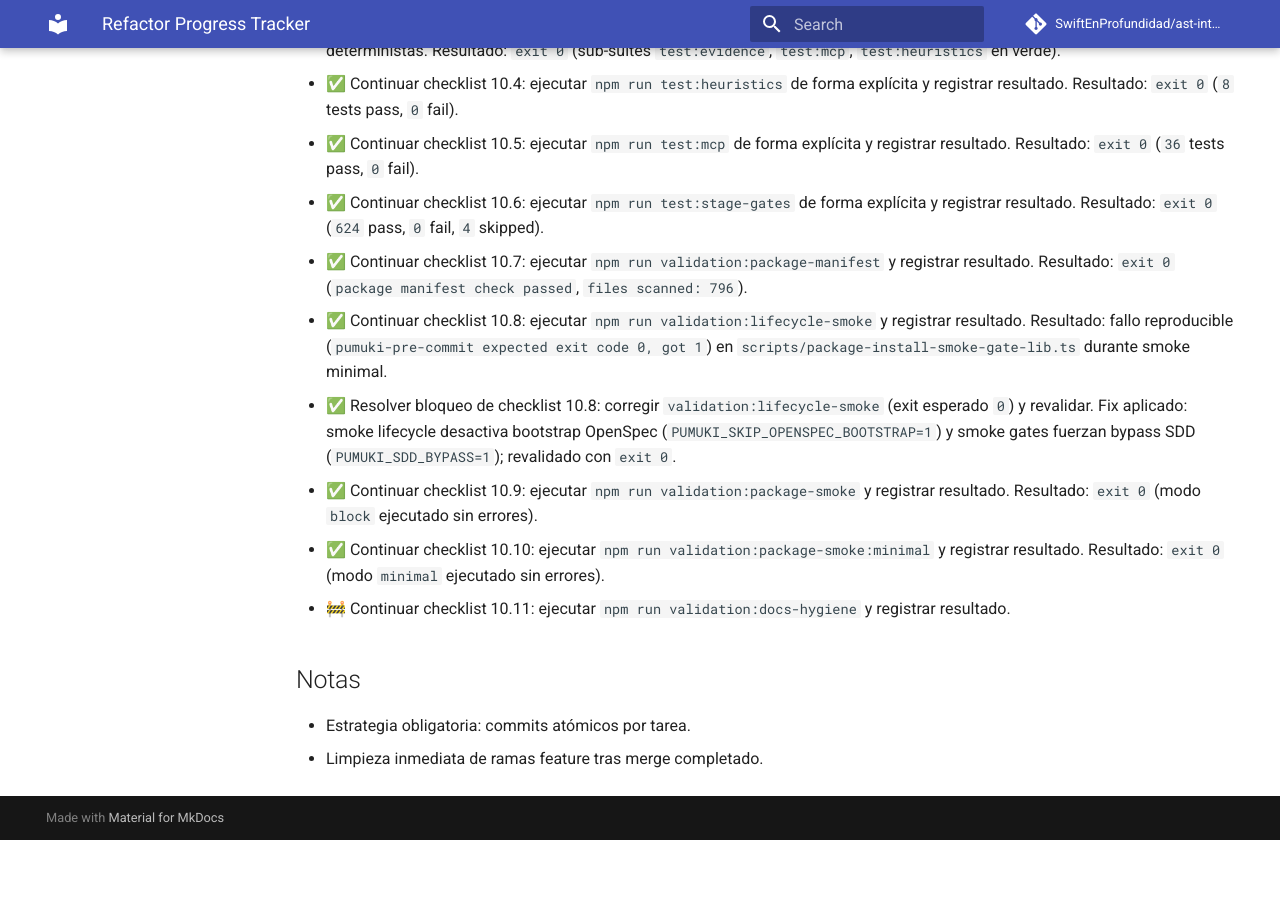
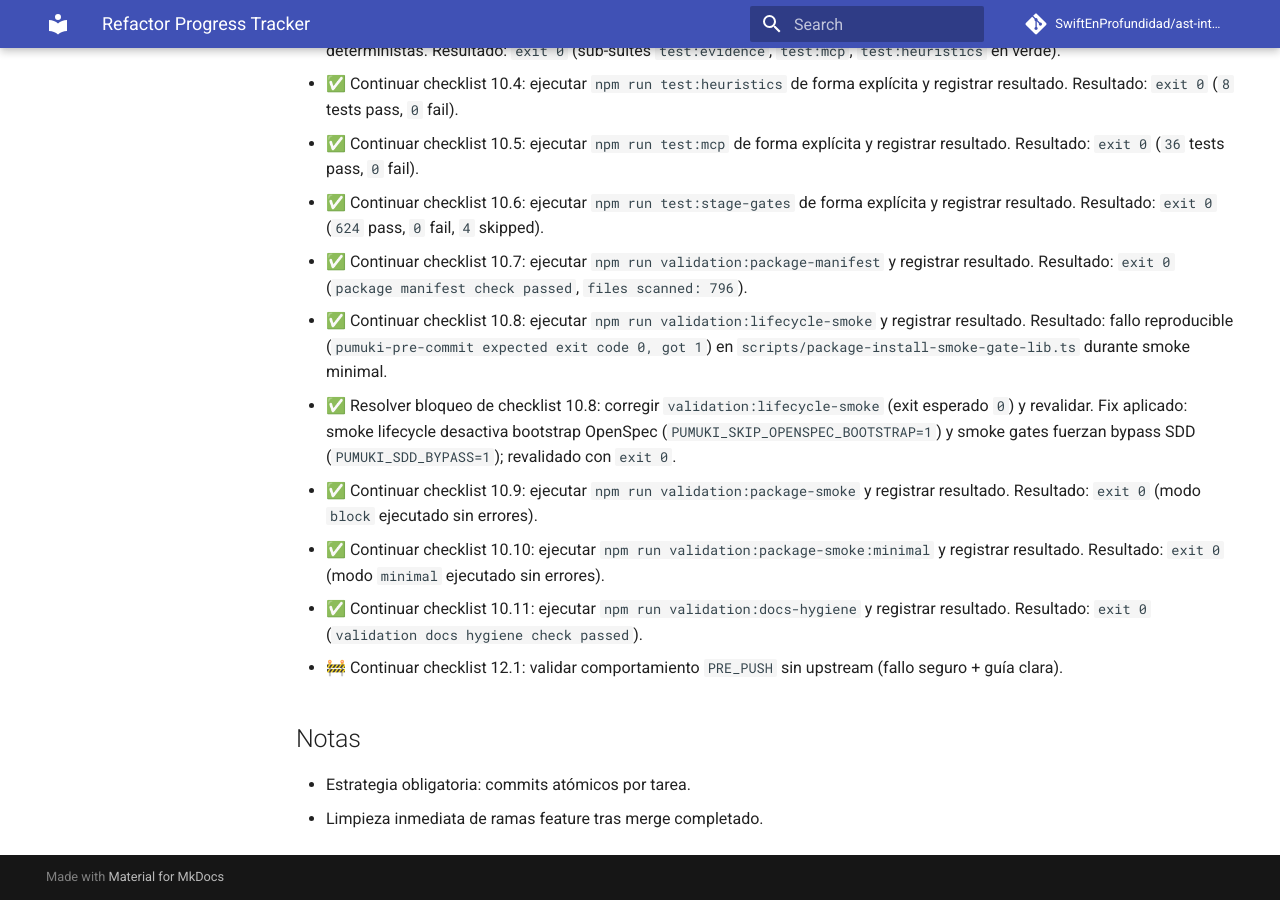
Before and after one commit to SwiftEnProfundidad/ast-intelligence-hooks, an MkDocs documentation site: the page built from docs/REFRACTOR_PROGRESS.md, in a window 1280 px wide and 900 px high, scrolled down 15448 px. Built offline with MkDocs 1.6.1 and Material for MkDocs 9.7.7, drawn with Linux system fonts in a browser that asks for light colours; comment, search, counter and statistics services are not loaded; before the commit the page ends 16288 px from its top, so only the background shows below that.

Commit message:
docs: record docs hygiene validation success

```diff
--- a/docs/REFRACTOR_PROGRESS.md
+++ b/docs/REFRACTOR_PROGRESS.md
@@ -356,7 +356,8 @@ Estado consolidado del refactor con seguimiento de tareas y evidencia del avance
 - ✅ Resolver bloqueo de checklist 10.8: corregir `validation:lifecycle-smoke` (exit esperado `0`) y revalidar. Fix aplicado: smoke lifecycle desactiva bootstrap OpenSpec (`PUMUKI_SKIP_OPENSPEC_BOOTSTRAP=1`) y smoke gates fuerzan bypass SDD (`PUMUKI_SDD_BYPASS=1`); revalidado con `exit 0`.
 - ✅ Continuar checklist 10.9: ejecutar `npm run validation:package-smoke` y registrar resultado. Resultado: `exit 0` (modo `block` ejecutado sin errores).
 - ✅ Continuar checklist 10.10: ejecutar `npm run validation:package-smoke:minimal` y registrar resultado. Resultado: `exit 0` (modo `minimal` ejecutado sin errores).
-- 🚧 Continuar checklist 10.11: ejecutar `npm run validation:docs-hygiene` y registrar resultado.
+- ✅ Continuar checklist 10.11: ejecutar `npm run validation:docs-hygiene` y registrar resultado. Resultado: `exit 0` (`validation docs hygiene check passed`).
+- 🚧 Continuar checklist 12.1: validar comportamiento `PRE_PUSH` sin upstream (fallo seguro + guía clara).
 
 ## Notas
 - Estrategia obligatoria: commits atómicos por tarea.
```
